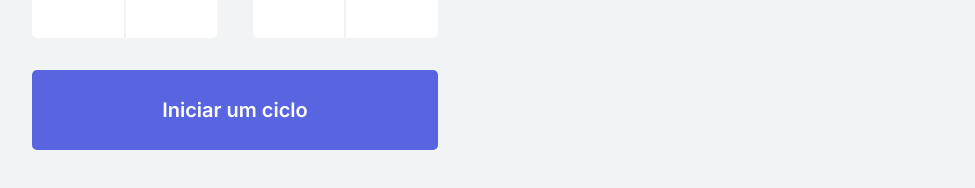
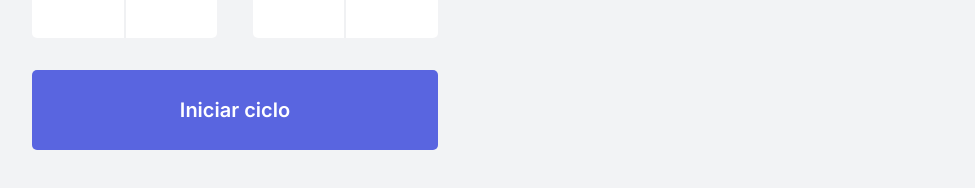
Before and after one commit to IcaroRodrigues/Move.it, a Next.js app: page / in a window 1280 px wide. Shown: the part 526-714 px from the top of the page, without its empty margins (152-1127 px from the left). Built offline with nearby package versions, Linux system fonts and the light colour scheme.

Commit message:
Adiciona funcionalidade de pausar contagem, alterando a cor de fundo do botão

```diff
--- a/src/components/Countdown.tsx
+++ b/src/components/Countdown.tsx
@@ -5,6 +5,7 @@ export default function Countdown() {
 
   const [time, setTime] = useState(25 * 60)
   const [active, setActive] = useState(false)
+  const [buttonText, setButtonText] = useState('Iniciar um ciclo')
 
   const minutes = Math.floor(time / 60)
   const seconds = time % 60
@@ -44,8 +45,9 @@ export default function Countdown() {
         type="button"
         className={styles.countdownButton}
         onClick={startCountDown}
+        style={{ background: active === true ? 'var(--red)' : 'var(--blue)'}}
       >
-        Iniciar um ciclo
+        {active === true ? 'Pausar ciclo' : 'Iniciar ciclo'}
       </button>
     </div>
   )
```
